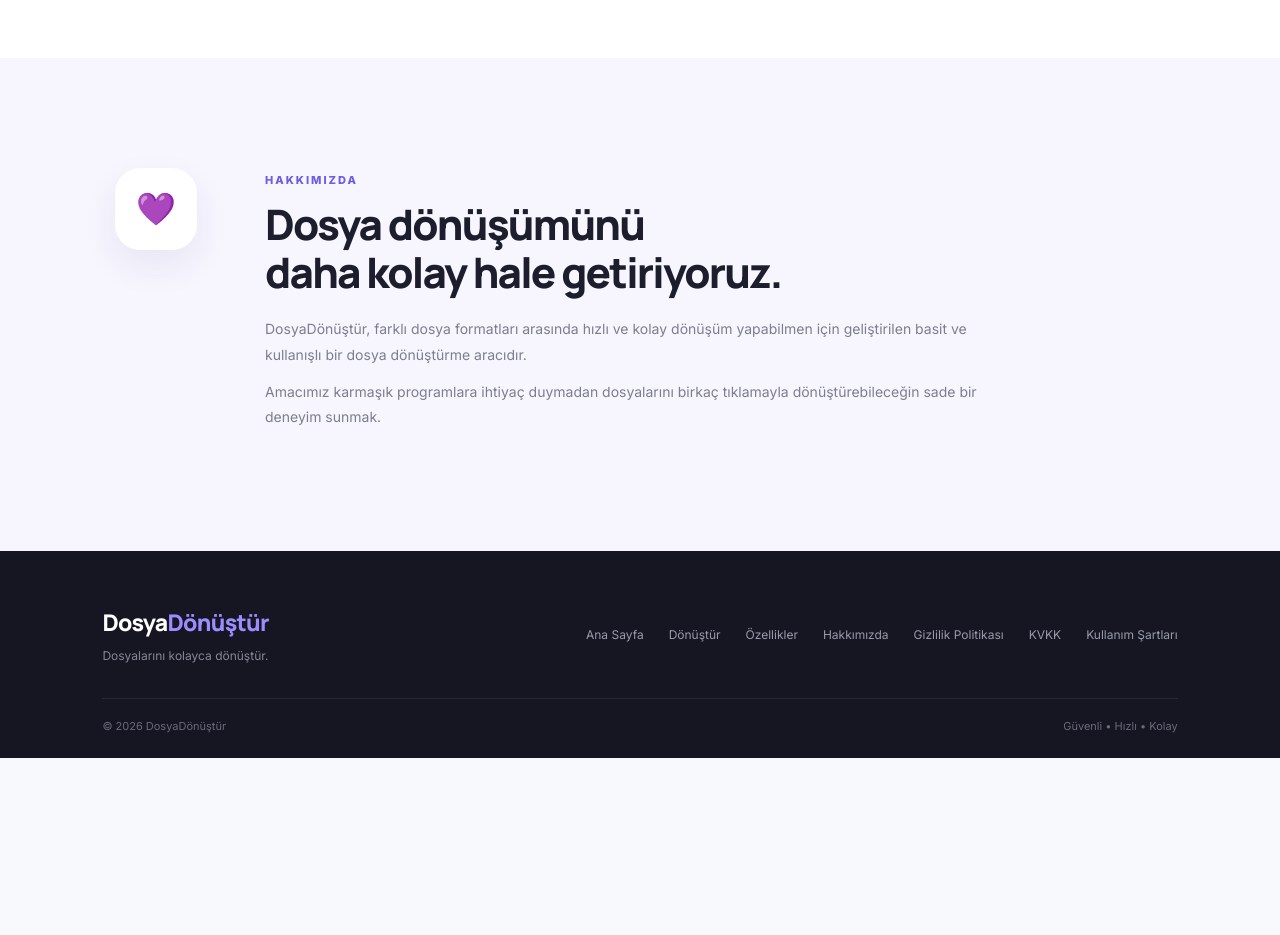
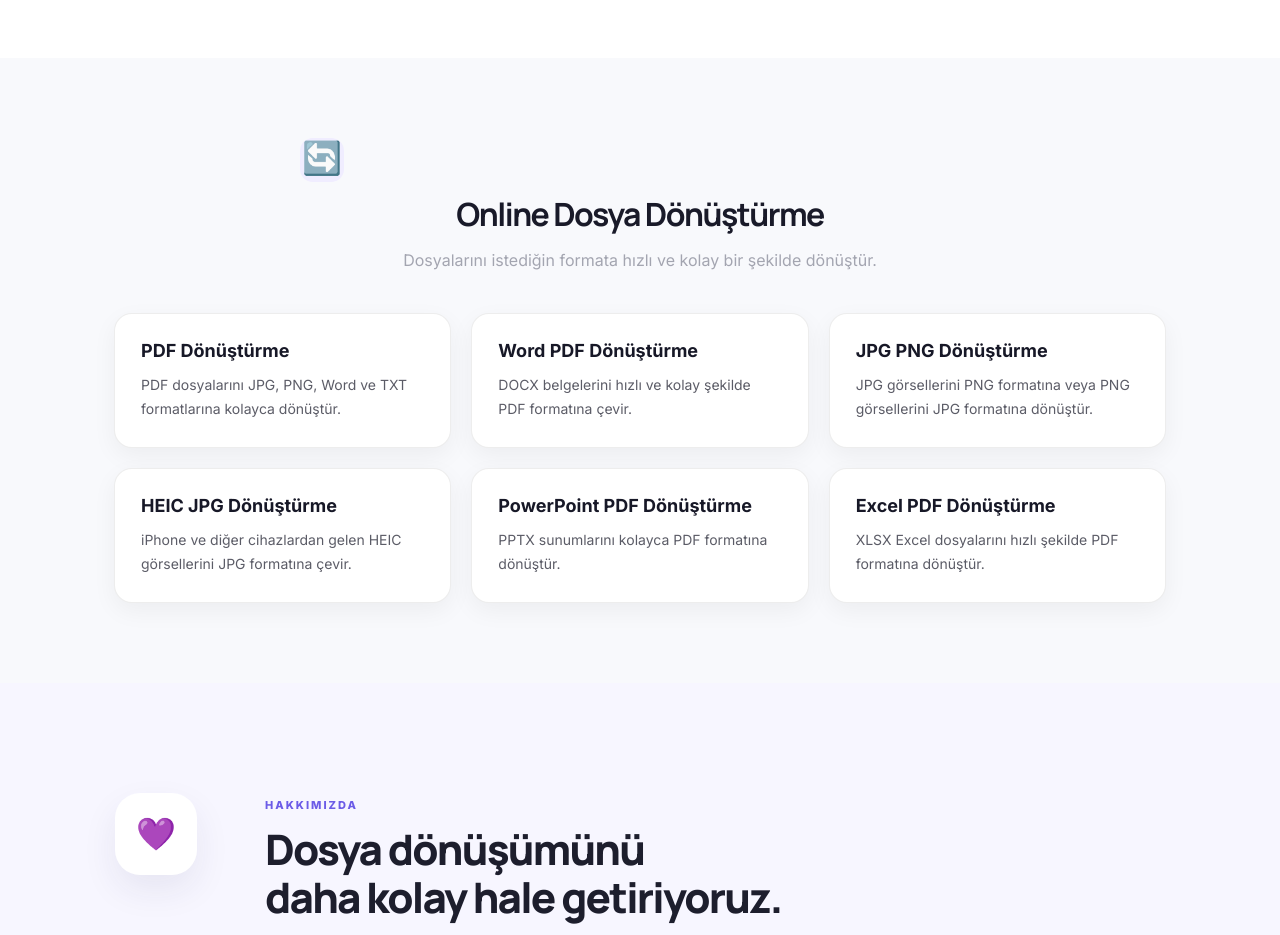
Before and after one commit to yusufunal741/dosyadonustur, a React (Vite) app: page / in a window 1280 px wide. Shown: the part 2800-3735 px from the top of the page. Before the commit the page ends 3558 px from the top, so only its background shows below. Built offline with nearby package versions, Linux system fonts and the light colour scheme.

Commit message:
Improve SEO section dark mode

```diff
--- a/src/App.css
+++ b/src/App.css
@@ -2097,3 +2097,137 @@ body.dark-mode .converting-title .hourglass-icon {
   }
 
 }
+/* =========================
+   SEO CONVERSION SECTION
+   ========================= */
+
+.conversion-seo-section {
+  max-width: 1100px;
+  margin: 80px auto;
+  padding: 0 24px;
+}
+
+.conversion-seo-section .section-title {
+  text-align: center;
+  margin-bottom: 40px;
+}
+
+.conversion-seo-section .section-title span {
+  display: block;
+  font-size: 32px;
+  margin-bottom: 10px;
+}
+
+.conversion-seo-section .section-title h2 {
+  margin: 0 0 12px;
+  font-size: 32px;
+  font-weight: 700;
+}
+
+.conversion-seo-section .section-title p {
+  margin: 0 auto;
+  max-width: 600px;
+  font-size: 16px;
+  line-height: 1.6;
+  opacity: 0.7;
+}
+
+/* Kartların bulunduğu alan */
+
+.conversion-seo-grid {
+  display: grid;
+  grid-template-columns: repeat(3, 1fr);
+  gap: 20px;
+}
+
+/* Kart */
+
+.conversion-seo-card {
+  padding: 26px;
+  border-radius: 18px;
+  background: #ffffff;
+  border: 1px solid rgba(0, 0, 0, 0.07);
+  box-shadow: 0 8px 25px rgba(0, 0, 0, 0.05);
+  transition: transform 0.2s ease, box-shadow 0.2s ease;
+}
+
+.conversion-seo-card:hover {
+  transform: translateY(-4px);
+  box-shadow: 0 14px 30px rgba(0, 0, 0, 0.08);
+}
+
+.conversion-seo-card h3 {
+  margin: 0 0 12px;
+  font-size: 18px;
+  font-weight: 700;
+}
+
+.conversion-seo-card p {
+  margin: 0;
+  font-size: 14px;
+  line-height: 1.7;
+  opacity: 0.7;
+}
+
+
+/* =========================
+   MOBİL
+   ========================= */
+
+@media (max-width: 768px) {
+
+  .conversion-seo-section {
+    margin: 60px auto;
+    padding: 0 18px;
+  }
+
+  .conversion-seo-section .section-title h2 {
+    font-size: 26px;
+  }
+
+  .conversion-seo-section .section-title p {
+    font-size: 14px;
+  }
+
+  .conversion-seo-grid {
+    grid-template-columns: 1fr;
+    gap: 14px;
+  }
+
+  .conversion-seo-card {
+    padding: 22px;
+  }
+
+  .conversion-seo-card h3 {
+    font-size: 17px;
+  }
+
+  .conversion-seo-card p {
+    font-size: 14px;
+  }
+}
+/* =========================
+   SEO SECTION - DARK MODE
+   ========================= */
+
+body.dark-mode .conversion-seo-section .section-title h2,
+body.dark-mode .conversion-seo-section .section-title p,
+body.dark-mode .conversion-seo-card h3,
+body.dark-mode .conversion-seo-card p {
+  color: #ffffff;
+}
+
+body.dark-mode .conversion-seo-section .section-title p,
+body.dark-mode .conversion-seo-card p {
+  opacity: 0.75;
+}
+
+body.dark-mode .conversion-seo-card {
+  background: #1f1f2b;
+  border-color: rgba(255, 255, 255, 0.08);
+  box-shadow: 0 8px 25px rgba(0, 0, 0, 0.2);
+}
+
+body.dark-mode .conversion-seo-card:hover {
+  box-shadow: 0 14px 30px rgba(0, 0, 0, 0.3);
+}
--- a/src/App.jsx
+++ b/src/App.jsx
@@ -1184,6 +1184,76 @@ function MainApp() {
           </div>
 
         </section>
+        <section className="conversion-seo-section">
+
+  <div className="section-title">
+
+    <span>🔄</span>
+
+    <h2>
+      Online Dosya Dönüştürme
+    </h2>
+
+    <p>
+      Dosyalarını istediğin formata hızlı ve kolay
+      bir şekilde dönüştür.
+    </p>
+
+  </div>
+
+  <div className="conversion-seo-grid">
+
+    <div className="conversion-seo-card">
+      <h3>PDF Dönüştürme</h3>
+      <p>
+        PDF dosyalarını JPG, PNG, Word ve TXT
+        formatlarına kolayca dönüştür.
+      </p>
+    </div>
+
+    <div className="conversion-seo-card">
+      <h3>Word PDF Dönüştürme</h3>
+      <p>
+        DOCX belgelerini hızlı ve kolay şekilde
+        PDF formatına çevir.
+      </p>
+    </div>
+
+    <div className="conversion-seo-card">
+      <h3>JPG PNG Dönüştürme</h3>
+      <p>
+        JPG görsellerini PNG formatına veya PNG
+        görsellerini JPG formatına dönüştür.
+      </p>
+    </div>
+
+    <div className="conversion-seo-card">
+      <h3>HEIC JPG Dönüştürme</h3>
+      <p>
+        iPhone ve diğer cihazlardan gelen HEIC
+        görsellerini JPG formatına çevir.
+      </p>
+    </div>
+
+    <div className="conversion-seo-card">
+      <h3>PowerPoint PDF Dönüştürme</h3>
+      <p>
+        PPTX sunumlarını kolayca PDF formatına
+        dönüştür.
+      </p>
+    </div>
+
+    <div className="conversion-seo-card">
+      <h3>Excel PDF Dönüştürme</h3>
+      <p>
+        XLSX Excel dosyalarını hızlı şekilde
+        PDF formatına dönüştür.
+      </p>
+    </div>
+
+  </div>
+
+</section>
 
         <section
           className="about-section"
```
